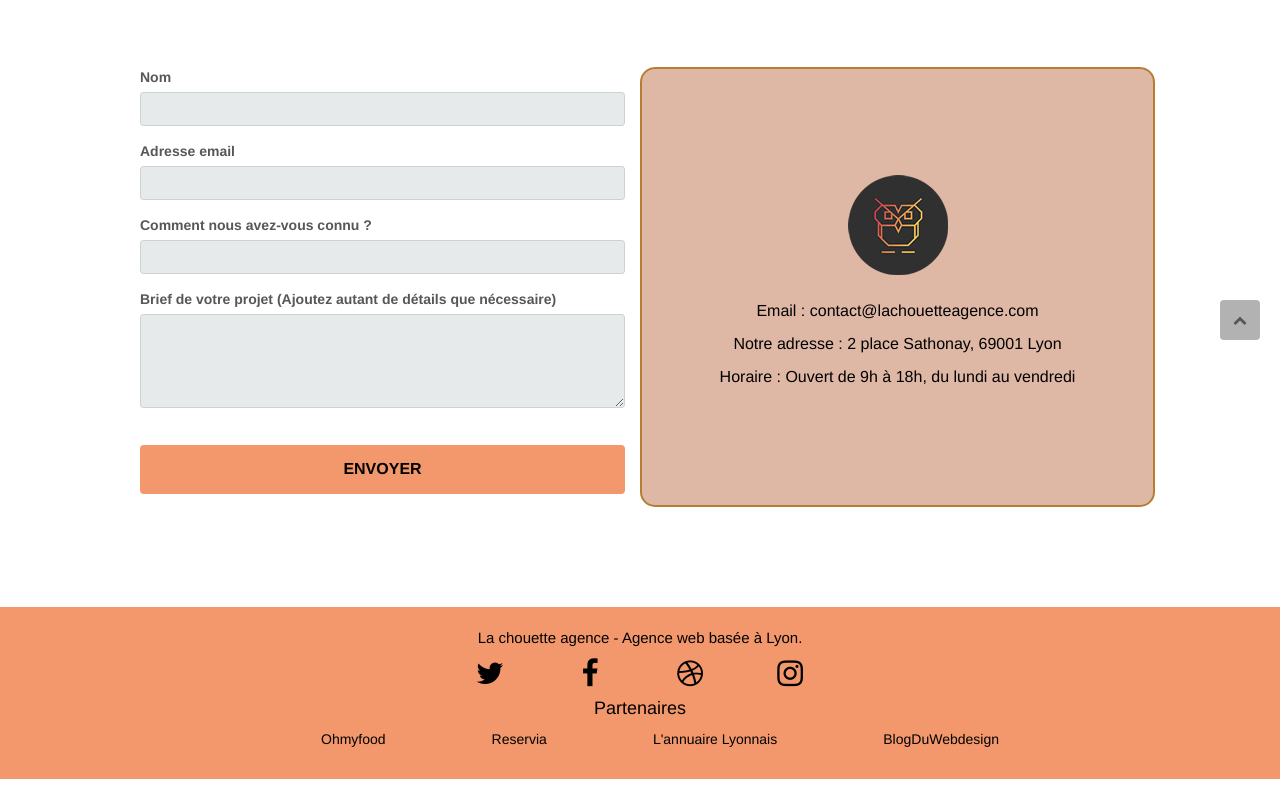
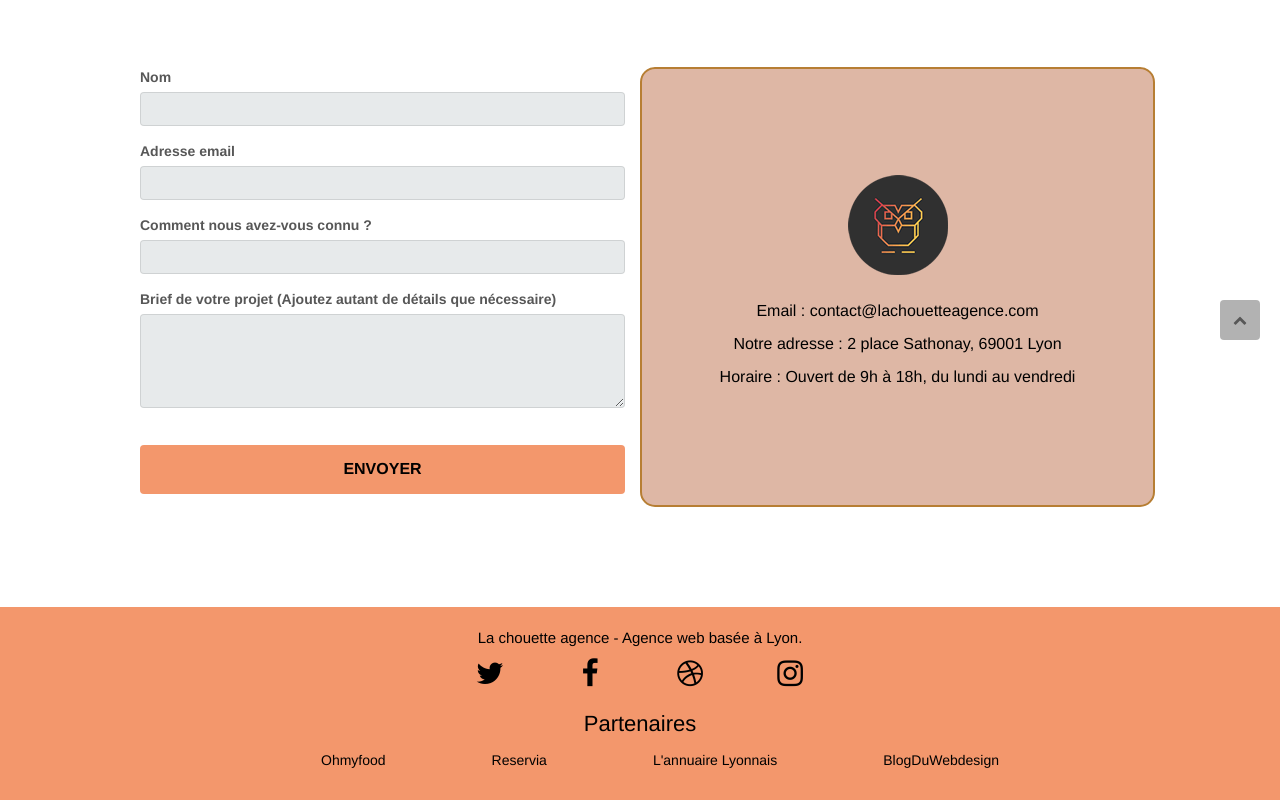
Before and after one commit to Williamhod/-HodicqWilliam_4_04022021, a plain HTML site: page Contact.html in a window 1280 px wide. Shown: the part 440-1240 px from the top of the page. Before the commit the page ends 1219 px from the top, so only its background shows below. Drawn offline with Linux system fonts and the light colour scheme.

Commit message:
footer title contact change

```diff
--- a/Contact.html
+++ b/Contact.html
@@ -161,7 +161,7 @@
 						</div>
 						<div class="row footer-partners">
 							<div id="footer-link">
-								<h4>Partenaires</h4>
+								<h2>Partenaires</h2>
 								<ul>
 									<li><a id="footer_url"
 											href="https://williamhod.github.io/WilliamHodicq_3_04012021/">Ohmyfood</a>
```
